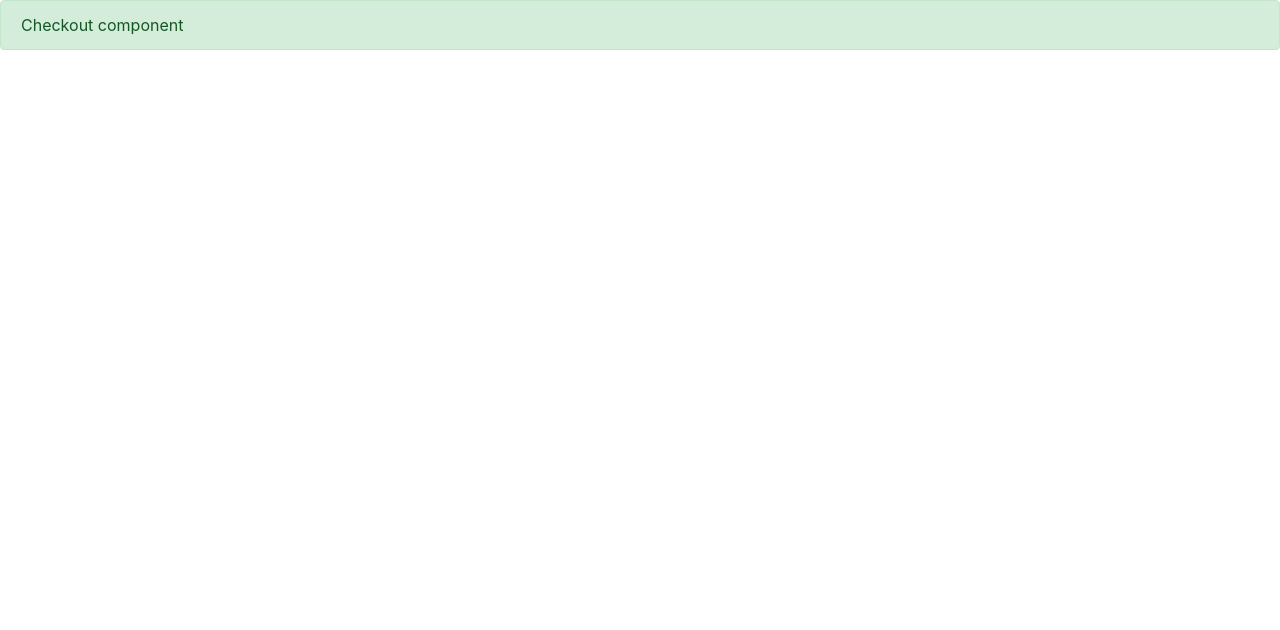
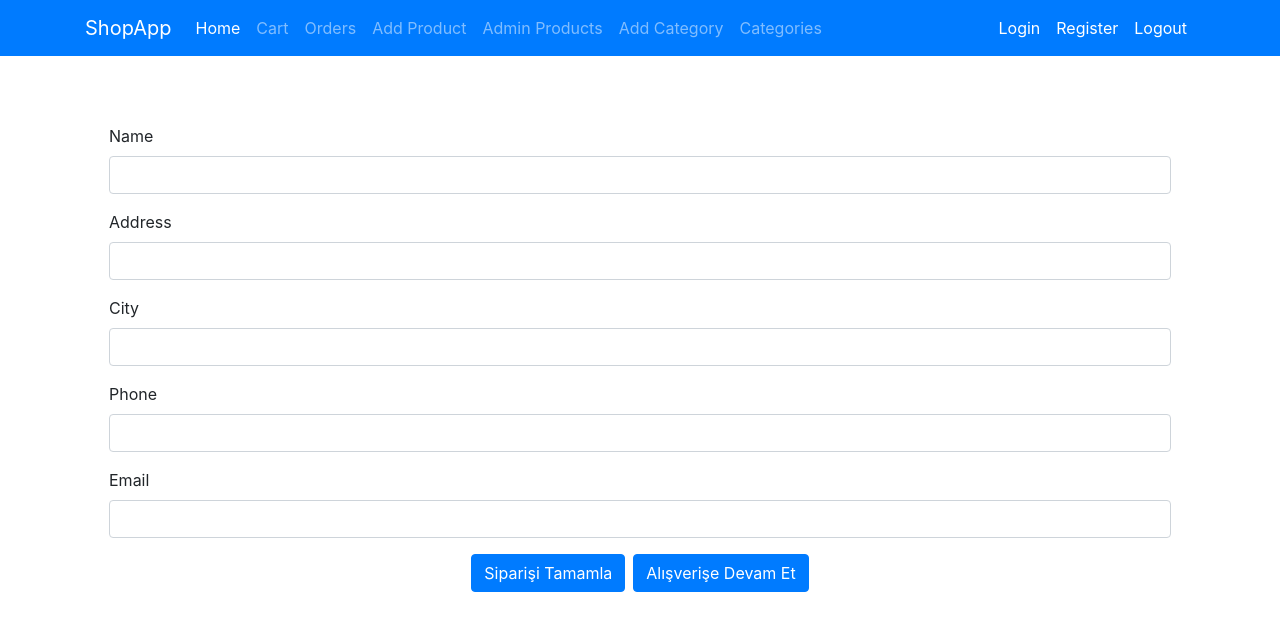
Before and after one commit to mehmetozgur-aslan/AngularShopApp, an Angular app in the folder ShopApp/: page /checkout in a window 1280 px wide. Shown: the top 630 px of the page. Built offline with nearby package versions, Linux system fonts and the light colour scheme.

Commit message:
siparis gelistirmeleri

```diff
--- a/ShopApp/src/app/model/model.module.ts
+++ b/ShopApp/src/app/model/model.module.ts
@@ -4,10 +4,12 @@
 import { ProductRepository } from './product.repository';
 import { CategoryRepository } from './category.repository';
 import { Cart } from './cart.model';
+import { Order } from './order.model';
+import { OrderRepository } from './order.repository';
 
 @NgModule({
 imports:[HttpClientModule],
-providers:[RestService,ProductRepository,CategoryRepository,Cart]
+providers:[RestService,ProductRepository,CategoryRepository,Cart,Order,OrderRepository]
 
 
 })
--- /dev/null
+++ b/ShopApp/src/app/model/order.model.ts
@@ -0,0 +1,23 @@
+import { Cart } from './cart.model';
+import { Injectable } from '@angular/core';
+
+@Injectable()
+export class Order {
+  public id: number;
+  public name: string;
+  public address: string;
+  public city: string;
+  public phone: string;
+  public email: string;
+
+  public isSent: boolean = false;
+
+  constructor(public cart: Cart) {}
+
+  clearOrder() {
+    this.id = null;
+    this.name = this.address = this.city = this.phone = this.email = null;
+    this.isSent = false;
+    this.cart.clear();
+  }
+}
--- /dev/null
+++ b/ShopApp/src/app/model/order.repository.ts
@@ -0,0 +1,19 @@
+import { Injectable } from '@angular/core';
+import { Order } from './order.model';
+import { RestService } from './rest.service';
+import { Observable } from 'rxjs';
+
+@Injectable()
+export class OrderRepository {
+    private orders: Order[] = [];
+
+    constructor(private restService: RestService) {}
+
+    getOrders(): Order[] {
+        return this.orders;
+    }
+
+    saveOrder(order: Order): Observable<Order> {
+        return this.restService.saveOrder(order);
+    }
+}
--- a/ShopApp/src/app/model/rest.service.ts
+++ b/ShopApp/src/app/model/rest.service.ts
@@ -3,6 +3,7 @@
 import { Observable } from 'rxjs';
 import { Product } from './product.model';
 import { Category } from './category.model';
+import { Order } from './order.model';
 
 @Injectable()
 export class RestService {
@@ -15,4 +16,8 @@
   getCategories(): Observable<Category[]> {
     return this.httpClient.get<Category[]>(this.baseUrl + 'categories');
   }
+
+  saveOrder(order: Order): Observable<Order> {
+    return this.httpClient.post<Order>(this.baseUrl + 'orders', order);
+  }
 }
--- a/ShopApp/src/app/shop/shop/checkout/checkout.component.css
+++ b/ShopApp/src/app/shop/shop/checkout/checkout.component.css
@@ -0,0 +1,7 @@
+.form-control.ng-touched.ng-invalid {
+  border-left:5px solid #a94442;
+}
+
+.form-control.ng-dirty.ng-valid {
+  border-left:5px solid #42A948;
+}
--- a/ShopApp/src/app/shop/shop/checkout/checkout.component.html
+++ b/ShopApp/src/app/shop/shop/checkout/checkout.component.html
@@ -1,3 +1,54 @@
-<div class="alert alert-success">
-  Checkout component
+<navbar></navbar>
+
+<div class="container pt-100 mb-5">
+
+  <div *ngIf="orderSent" class="m-2 text-center">
+    <h2>Teşekkür ederiz</h2>
+    <p>Siparişiniz kayıt edildi.</p>
+    <button class="btn btn-primary" routerLink="/shop">Alışverişe Devam Et</button>
+  </div>
+
+  <form *ngIf="!orderSent" #form="ngForm" (ngSubmit)="submitOrder(form)" class="m-4">
+    <div class="form-group">
+      <label>Name</label>
+      <input class="form-control" #name="ngModel" name="name" [(ngModel)]="order.name" required>
+      <span *ngIf="submitted && name.invalid" class="text-danger">
+        Lütfen adınızı giriniz.
+      </span>
+    </div>
+    <div class="form-group">
+      <label>Address</label>
+      <input class="form-control" #address="ngModel" name="address" [(ngModel)]="order.address" required>
+      <span *ngIf="submitted && address.invalid" class="text-danger">
+          Lütfen adres giriniz.
+        </span>
+    </div>
+    <div class="form-group">
+      <label>City</label>
+      <input class="form-control" #city="ngModel" name="city" [(ngModel)]="order.city" required>
+      <span *ngIf="submitted && city.invalid" class="text-danger">
+          Lütfen şehir giriniz.
+        </span>
+    </div>
+    <div class="form-group">
+      <label>Phone</label>
+      <input class="form-control" #phone="ngModel" name="phone" [(ngModel)]="order.phone" required>
+      <span *ngIf="submitted && phone.invalid" class="text-danger">
+          Lütfen telefon giriniz.
+        </span>
+    </div>
+    <div class="form-group">
+      <label>Email</label>
+      <input class="form-control" #email="ngModel" name="email" [(ngModel)]="order.email" required>
+      <span *ngIf="submitted && email.invalid" class="text-danger">
+          Lütfen email giriniz.
+        </span>
+    </div>
+
+    <div class="text-center">
+      <button type="submit"  class="btn btn-primary">Siparişi Tamamla</button>
+      <button type="submit" routerLink="/shop" class="btn btn-primary ml-2">Alışverişe Devam Et</button>
+    </div>
+  </form>
+
 </div>
--- a/ShopApp/src/app/shop/shop/checkout/checkout.component.ts
+++ b/ShopApp/src/app/shop/shop/checkout/checkout.component.ts
@@ -1,4 +1,7 @@
 import { Component, OnInit } from '@angular/core';
+import { Order } from 'src/app/model/order.model';
+import { OrderRepository } from 'src/app/model/order.repository';
+import { NgForm } from '@angular/forms';
 
 @Component({
   selector: 'checkout',
@@ -7,9 +10,23 @@
 })
 export class CheckoutComponent implements OnInit {
 
-  constructor() { }
+  orderSent: boolean = false;
+  submitted: boolean = false;
 
-  ngOnInit(): void {
+  constructor(public order: Order, private orderRepository: OrderRepository) { }
+
+  ngOnInit() {
   }
 
+  submitOrder(form: NgForm) {
+    this.submitted = true;
+    if (form.valid) {
+      this.orderRepository.saveOrder(this.order)
+        .subscribe(order => {
+          this.order.clearOrder();
+          this.orderSent = true;
+          this.submitted = false;
+        })
+    }
+  }
 }
```
